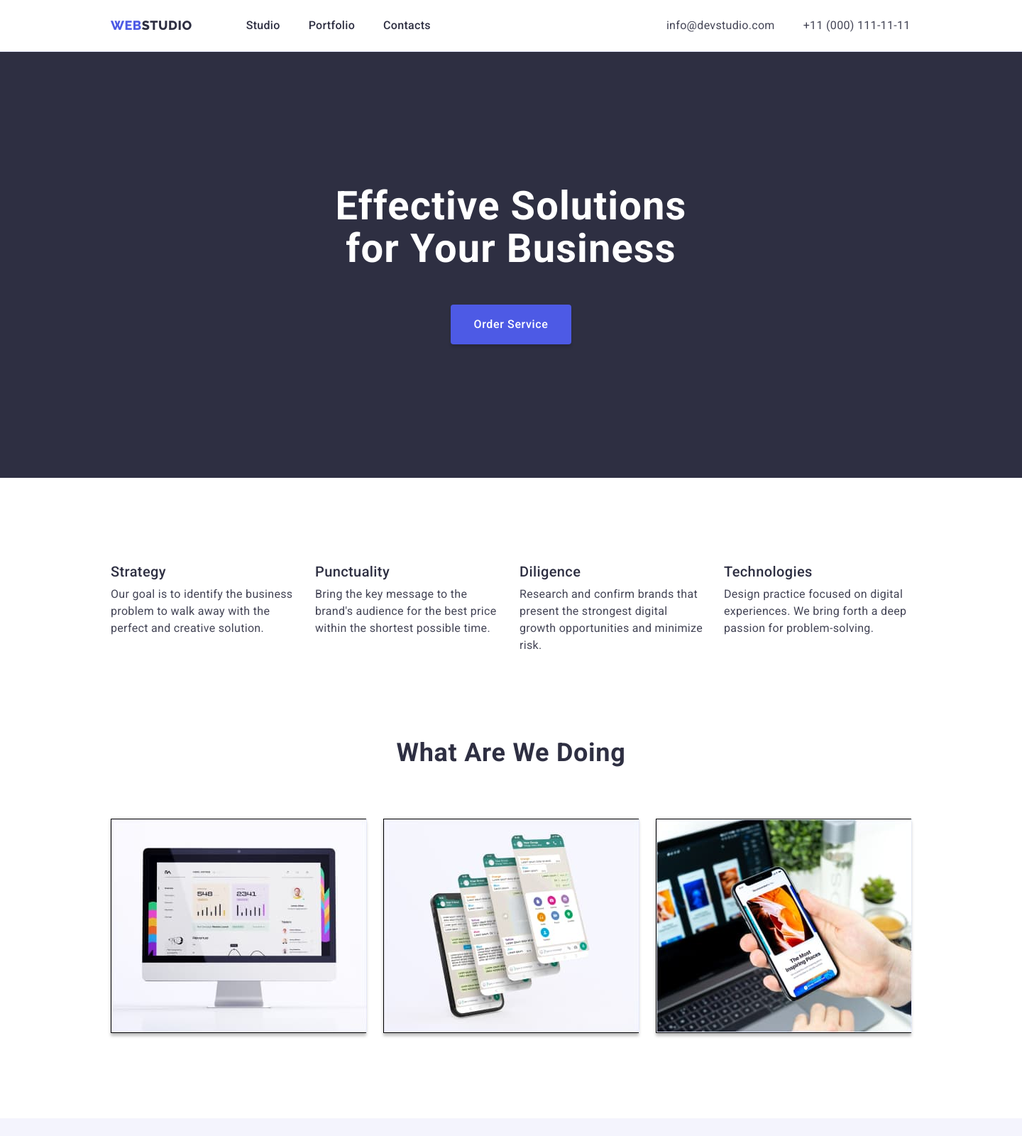
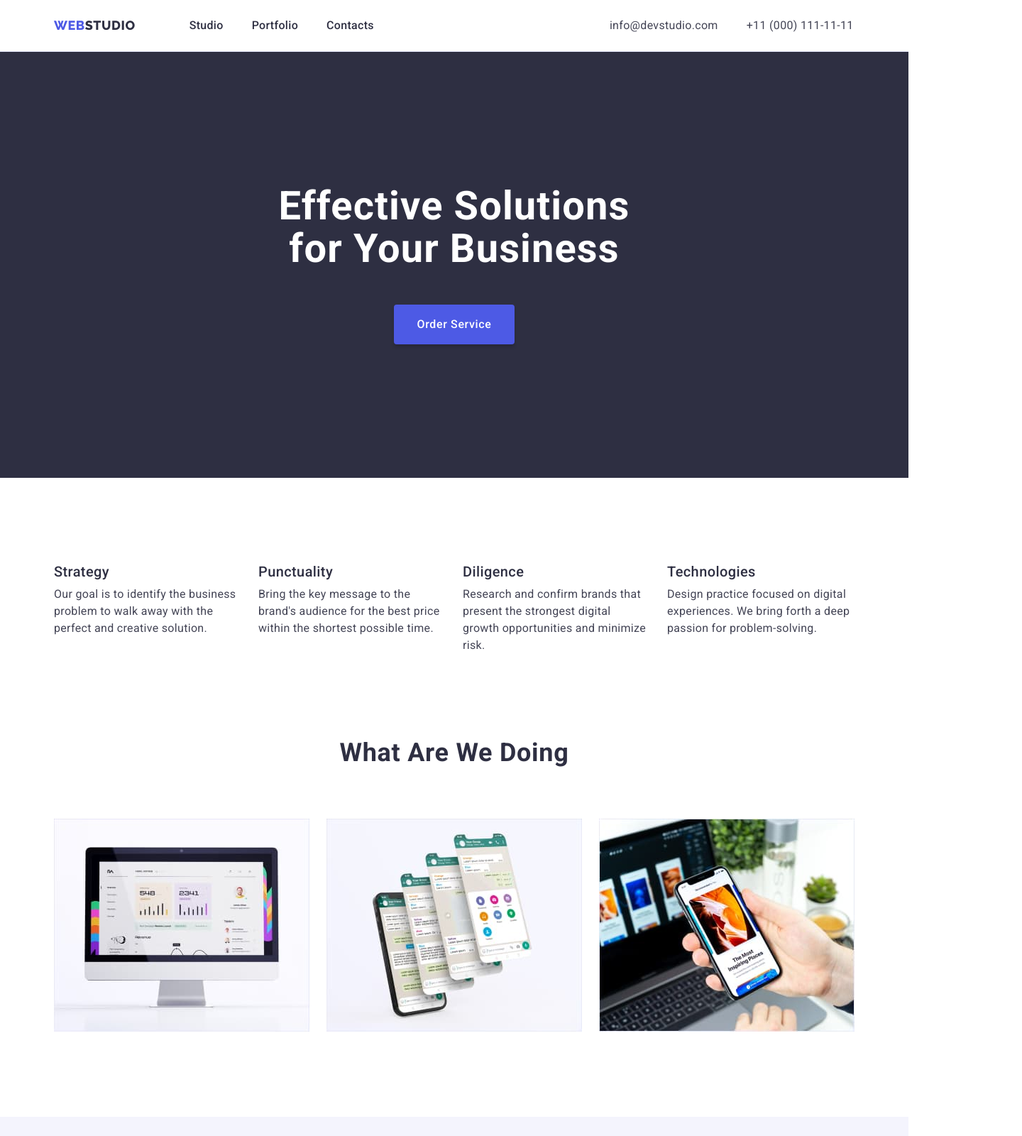
Before and after one commit to 1Volodya/goit-markup-hw-03, a plain HTML site: page index.html in a window 1280 px wide. Shown: the top 1600 px of the page at 71% size, 1440 px wide, since content can reach past the window. Drawn offline with nearby package versions, Linux system fonts and the light colour scheme.

Commit message:
доопрацював дз

```diff
--- a/css/styles.css
+++ b/css/styles.css
@@ -11,7 +11,6 @@ body {
   color: var(--primary-black-color);
   background: var(--primary-white-color);
   margin: 0;
-  width: 1440px;
 }
 
 h1,
@@ -59,7 +58,6 @@ ul {
 
 .container {
   width: 1158px;
-  align-items: center;
   padding-left: 15px;
   padding-right: 15px;
   margin: 0 auto;
@@ -103,6 +101,7 @@ ul {
   font-size: 16px;
   line-height: 1.5;
   letter-spacing: 0.02em;
+  display: block;
 }
 .contact-link:hover,
 .contact-link:focus {
@@ -114,9 +113,8 @@ ul {
 }
 
 .container-hero {
-  display: flex;
   flex-direction: column;
-  flex-shrink: 0;
+  align-items: center;
 }
 .hero {
   background: var(--secondary-black-color);
@@ -132,6 +130,8 @@ ul {
   letter-spacing: 0.02em;
   margin-bottom: 48px;
   max-width: 496px;
+  margin-left: auto;
+  margin-right: auto;
 }
 
 .primery-button {
@@ -150,6 +150,8 @@ ul {
   min-width: 169px;
   height: 56px;
   border: none;
+  margin-left: auto;
+  margin-right: auto;
 }
 .primery-button:hover,
 .primery-button:focus {
@@ -213,8 +215,6 @@ ul {
   margin-bottom: 72px;
 }
 .directions-list {
-  border: 1px solid #000;
-  box-shadow: 0px 4px 4px 0px rgba(0, 0, 0, 0.25);
   width: calc((100% - 48px) / 3);
 }
 
@@ -264,6 +264,7 @@ img {
   box-shadow: 0px 2px 1px 0px rgba(46, 47, 66, 0.08),
     0px 1px 1px 0px rgba(46, 47, 66, 0.16),
     0px 1px 6px 0px rgba(46, 47, 66, 0.08);
+  width: calc((100% - 72px) / 4);
 }
 
 .team-container {
@@ -359,7 +360,7 @@ img {
   row-gap: 48px;
 }
 .list-portfolio-item {
-  width: calc((1128px - 48px) / 3);
+  width: calc((100% - 48px) / 3);
 }
 
 .card-item {
```
